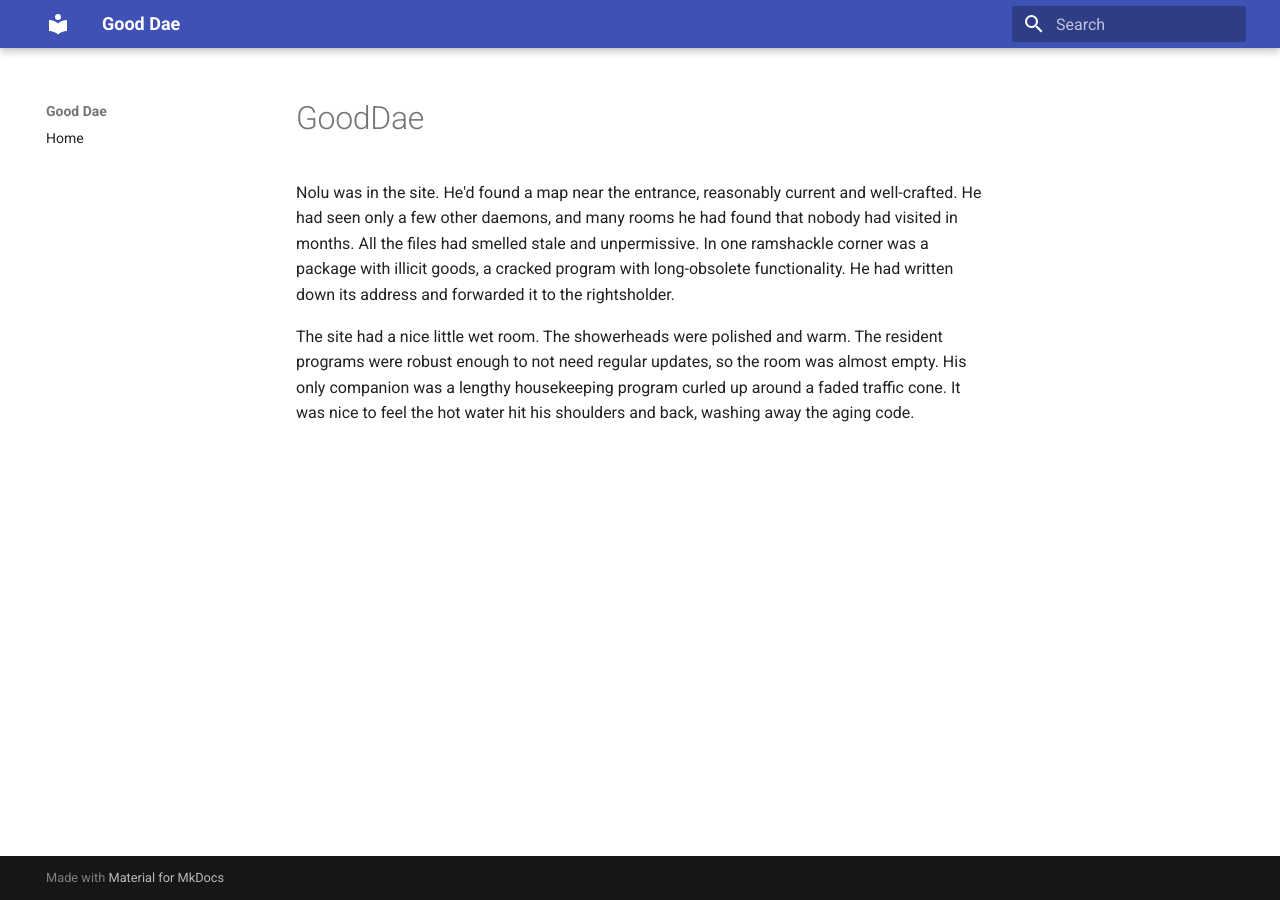
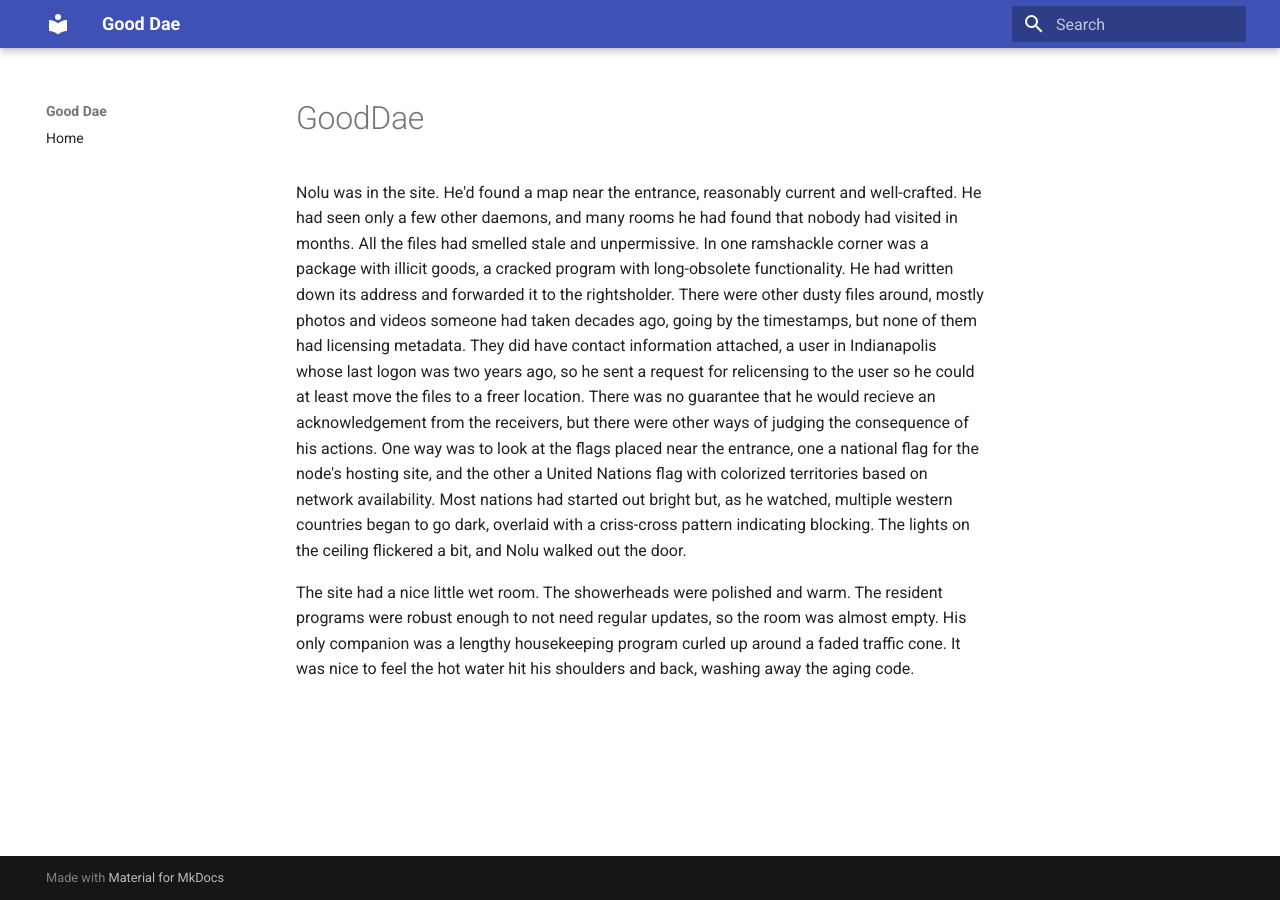
Before and after one commit to oronymzy/gooddae, an MkDocs documentation site: the page built from docs/GoodDae.md, in a window 1280 px wide. Built offline with MkDocs 1.6.1 and Material for MkDocs 9.7.7, drawn with Linux system fonts in a browser that asks for light colours.

Commit message:
Expand on Nolu's actions around the illicit package

```diff
--- a/docs/GoodDae.md
+++ b/docs/GoodDae.md
@@ -1,3 +1,3 @@
-Nolu was in the site. He'd found a map near the entrance, reasonably current and well-crafted. He had seen only a few other daemons, and many rooms he had found that nobody had visited in months. All the files had smelled stale and unpermissive. In one ramshackle corner was a package with illicit goods, a cracked program with long-obsolete functionality. He had written down its address and forwarded it to the rightsholder.
+Nolu was in the site. He'd found a map near the entrance, reasonably current and well-crafted. He had seen only a few other daemons, and many rooms he had found that nobody had visited in months. All the files had smelled stale and unpermissive. In one ramshackle corner was a package with illicit goods, a cracked program with long-obsolete functionality. He had written down its address and forwarded it to the rightsholder. There were other dusty files around, mostly photos and videos someone had taken decades ago, going by the timestamps, but none of them had licensing metadata. They did have contact information attached, a user in Indianapolis whose last logon was two years ago, so he sent a request for relicensing to the user so he could at least move the files to a freer location. There was no guarantee that he would recieve an acknowledgement from the receivers, but there were other ways of judging the consequence of his actions. One way was to look at the flags placed near the entrance, one a national flag for the node's hosting site, and the other a United Nations flag with colorized territories based on network availability. Most nations had started out bright but, as he watched, multiple western countries began to go dark, overlaid with a criss-cross pattern indicating blocking. The lights on the ceiling flickered a bit, and Nolu walked out the door.
 
 The site had a nice little wet room. The showerheads were polished and warm. The resident programs were robust enough to not need regular updates, so the room was almost empty. His only companion was a lengthy housekeeping program curled up around a faded traffic cone. It was nice to feel the hot water hit his shoulders and back, washing away the aging code.
```
